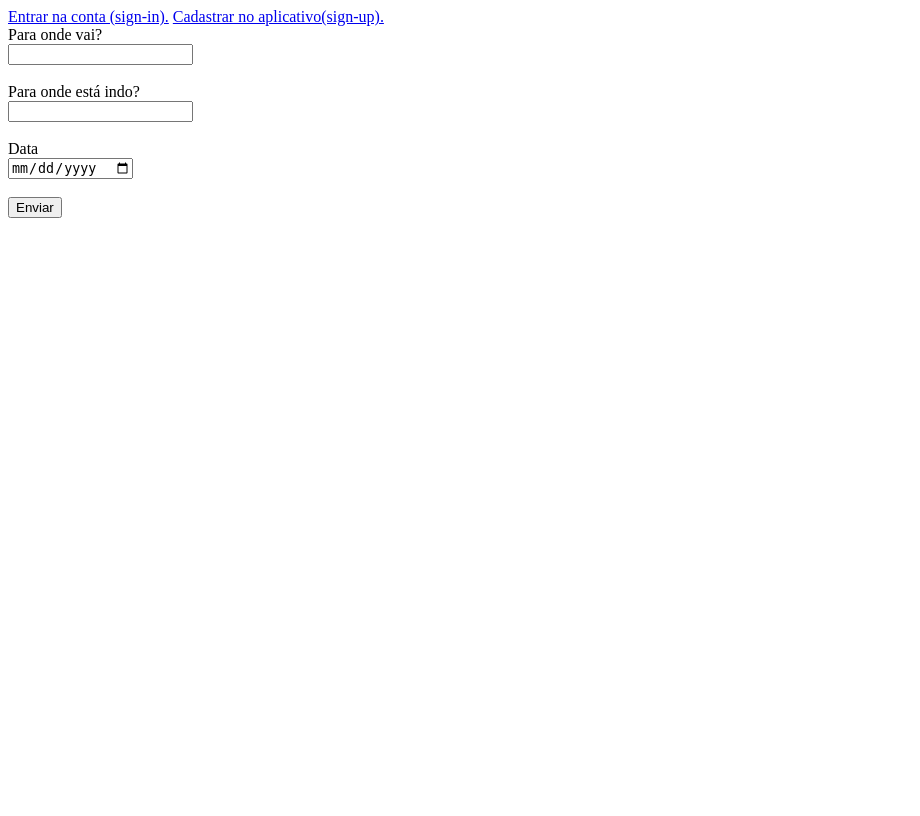
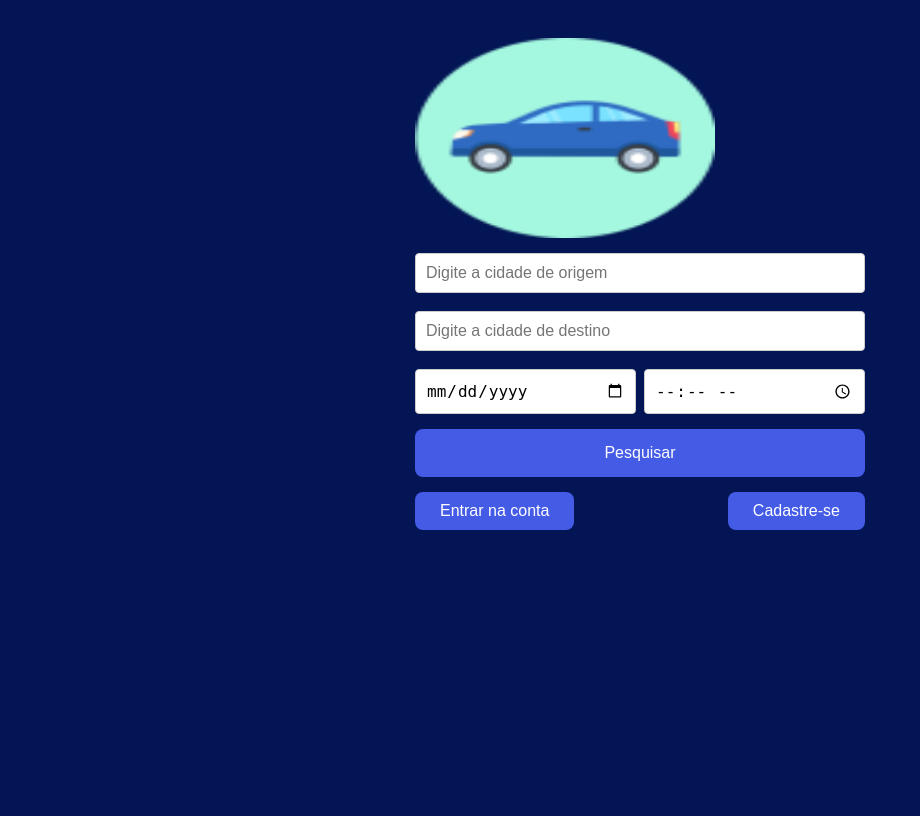
Before and after one commit to azmovi/zupit, a FastAPI app: page / in a window 1280 px wide. Shown: the whole page, without its empty margins (0-920 px from the left). Before the commit the page ends 218 px from the top, so only its background shows below. Run offline with FastAPI, Linux system fonts and the light colour scheme.

Commit message:
fix: index page

```diff
--- a/zupit/static/style.css
+++ b/zupit/static/style.css
@@ -1,3 +1,89 @@
+body {
+    background-color: rgba(3, 21, 84, 1); /* O valor alpha foi adicionado */
+    display: flex;
+    justify-content: center;
+    height: 100vh;
+    font-family: Arial, sans-serif;
+    color: #FFFFFF;
+}
+
+section {
+    display: flex;
+    flex-direction: column;
+    gap: 15px;
+    padding-top: 30px;
+    height: fit-content;
+    width: 450px;
+    text-align: center ;
+}
+
+form {
+    width: 100%;
+}
+
+.container-gap {
+    display: flex;
+    flex-direction: column;
+    gap: 15px;
+}
+
 .hidden {
     display: none;
 }
+
+.space-between {
+    display: flex;
+    flex-direction: row;
+    gap: 8px;
+    justify-content: space-between;
+}
+
+.button1 {
+    background-color: #445BE6;
+    border: none;
+    color: white;
+    padding: 10px 25px;
+    text-align: center;
+    text-decoration: none;
+    display: inline-block;
+    font-size: 16px;
+    border-radius: 8px;
+    transition: background-color 0.3s ease;
+}
+.button1:hover {
+    background-color: #667ae9;
+}
+.button2 {
+    background-color: #445BE6;
+    border: none;
+    color: white;
+    padding: 15px 32px;
+    text-align: center;
+    text-decoration: none;
+    display: inline-block;
+    font-size: 16px;
+    width: 100%;
+    border-radius: 8px;
+    transition: background-color 0.3s ease;
+}
+.button2:hover {
+    background-color: #667ae9;
+}
+
+
+input[type="text"],
+input[type="time"],
+input[type="date"] {
+    width: 100%; /* Faz o campo de entrada ocupar toda a largura disponível */
+    padding: 10px; /* Adiciona espaço interno (padding) ao redor do texto */ /* Espaçamento abaixo do campo */
+    border: 1px solid #ccc; /* Borda cinza clara */
+    border-radius: 4px; /* Bordas arredondadas */
+    font-size: 16px; /* Tamanho da fonte */
+    box-sizing: border-box; /* Garante que padding e border sejam incluídos na largura total */
+}
+
+input[type="text"]::placeholder
+input[type="date"]::placeholder {
+    color: #f10000; /* Cor do placeholder */
+    font-style: italic; /* Estilo do placeholder */
+}
--- a/zupit/templates/index.html
+++ b/zupit/templates/index.html
@@ -4,26 +4,34 @@
     <meta charset="UTF-8">
     <meta name="viewport" content="width=device-width, initial-scale=1.0">
     <title>Forms procurar viagem</title>
+    <link rel="stylesheet" href="/static/style.css">
 </head>
 <body>
-    {% if not user %}
-        <a href="/sign-in">Entrar na conta (sign-in).</a>
-        <a href="/sign-up">Cadastrar no aplicativo(sign-up).</a>
-    {% else %}
-        <a href="/profile">Icone para entrar na conta do usuario</a>
-    {% endif %}
-    <form action="/get-travels" method="GET">
-        <label for="leaving">Para onde vai?</label><br>
-        <input type="text" id="leaving" name="leaving" required><br><br>
+    <section >
+        <img src="/logo.png" alt="Logo" width="300" height="200">
+        <form action="/get-travels" method="GET">
 
-        <label for="going">Para onde está indo?</label><br>
-        <input type="text" id="going" name="going" required><br><br>
+            <input type="text" id="leaving" name="leaving" placeholder="Digite a cidade de origem" required><br><br>
 
-        <label for="date">Data</label><br>
-        <input type="date" id="date" name="going" required><br><br>
+            <input type="text" id="going" placeholder="Digite a cidade de destino" name="going" required><br><br>
+            <div class="space-between">
+                <input type="date" id="date" name="date" placeholder="Selecione a data" required>
+                <input type="time" id="time" name="time" placeholder="Selecione a hora" required>
+            </div>
 
-        <button type="submit">Enviar</button>
-    </form>
+        </form>
+        <button class="button2" type="submit">
+            Pesquisar
+        </button>
+        {% if not user %}
+            <div class="space-between">
+                <a class="button1" href="/sign-in">Entrar na conta</a>
+                <a class="button1" href="/sign-up">Cadastre-se</a>
+            </div>
+        {% else %}
+            <a href="/profile">Icone para entrar na conta do usuario</a>
+        {% endif %}
+    </section>
 
 </body>
 </html>
--- a/zupit/templates/main.html
+++ b/zupit/templates/main.html
@@ -4,6 +4,7 @@
     <meta charset="UTF-8">
     <meta name="viewport" content="width=device-width, initial-scale=1.0">
     <title>Página do Usuário</title>
+    <link rel="stylesheet" href="/static/style.css">
 </head>
 <body>
     <h1>Perfil do Usuário</h1>
--- a/zupit/templates/sign-in.html
+++ b/zupit/templates/sign-in.html
@@ -4,6 +4,7 @@
     <meta charset="UTF-8">
     <meta name="viewport" content="width=device-width, initial-scale=1.0">
     <title>Login</title>
+    <link rel="stylesheet" href="/static/style.css">
 </head>
 <body>
     <h1>Login</h1>
@@ -12,7 +13,7 @@
         <input type="email" id="email" name="email" required><br><br>
 
         <label for="password">Senha:</label><br>
-        <input type="password" id="password" name="password" required><br><br>
+        <input type="password" id="password" onfocus="(this.type='date')" name="password" required><br><br>
 
         <button type="submit">Entrar</button>
     </form>
```
Also changed, not shown: zupit/assets/logo.png (added).
